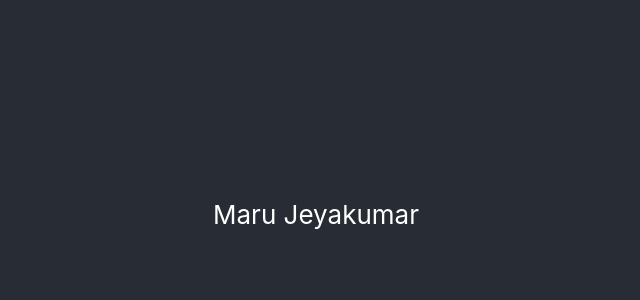
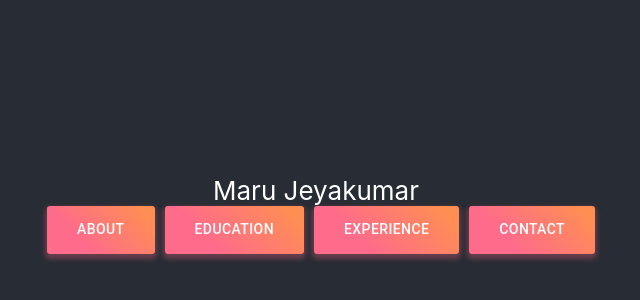
Before and after one commit to marujeyakumar/maru-website, a React (Create React App) app: page / in a window 1280 px wide. Shown: the part 186-486 px from the top of the page, without its empty margins (324-964 px from the left). Built offline with nearby package versions, Linux system fonts and the light colour scheme.

Commit message:
Add buttons

```diff
--- a/public/index.html
+++ b/public/index.html
@@ -2,7 +2,7 @@
 <html lang="en">
   <head>
     <meta charset="utf-8" />
-    <link rel="shortcut icon" href="%PUBLIC_URL%/favicon.ico" />
+
     <meta
       name="viewport"
       content="width=device-width, initial-scale=1, shrink-to-fit=no"
--- a/src/App.css
+++ b/src/App.css
@@ -1,7 +1,6 @@
 .App {
     background: 'linear-gradient(45deg, #FE6B8B 30%, #FF8E53 90%)';
 }
-
 
 .App-header {
     background-color: #282c34;
--- a/src/App.js
+++ b/src/App.js
@@ -1,19 +1,6 @@
 import React, { Component } from 'react';
-import { styled } from '@material-ui/styles';
-import Button from '@material-ui/core/Button';
-
+import NavBar from './components/NavBar';
 import './App.css';
-
-/* Tyring out styled components and material UI */
-const MyButton = styled(Button)({
-  background: 'linear-gradient(45deg, #2196F3 30%, #21CBF3 90%)',
-  border: 0,
-  borderRadius: 3,
-  boxShadow: '0 3px 5px 2px rgba(255, 105, 135, .3)',
-  color: 'white',
-  height: 48,
-  padding: '0 30px',
-});
 
 
 class App extends Component {
@@ -22,6 +9,7 @@ class App extends Component {
       <div className="App">
         <header className="App-header">
          Maru Jeyakumar
+         <NavBar />
         </header>
       </div>
     );
--- /dev/null
+++ b/src/components/NavBar.js
@@ -0,0 +1,31 @@
+import React, { Component } from 'react';
+import { styled } from '@material-ui/styles';
+import Button from '@material-ui/core/Button';
+
+/* Tyring out styled components and material UI */
+const MyButton = styled(Button)({
+  background: 'linear-gradient(45deg, #FE6B8B 30%, #FF8E53 90%)',
+  border: 0,
+  borderRadius: 3,
+  boxShadow: '0 3px 5px 2px rgba(255, 105, 135, .3)',
+  color: 'white',
+  height: 48,
+  padding: '0 30px',
+  marginLeft: '10px'
+});
+
+
+class NavBar extends Component {
+  render() {
+    return (
+      <div className="navbar">
+       <MyButton> About </MyButton>
+       <MyButton> Education </MyButton>
+       <MyButton> Experience </MyButton>
+       <MyButton> Contact </MyButton>
+      </div>
+    );
+  }
+}
+
+export default NavBar;
```
